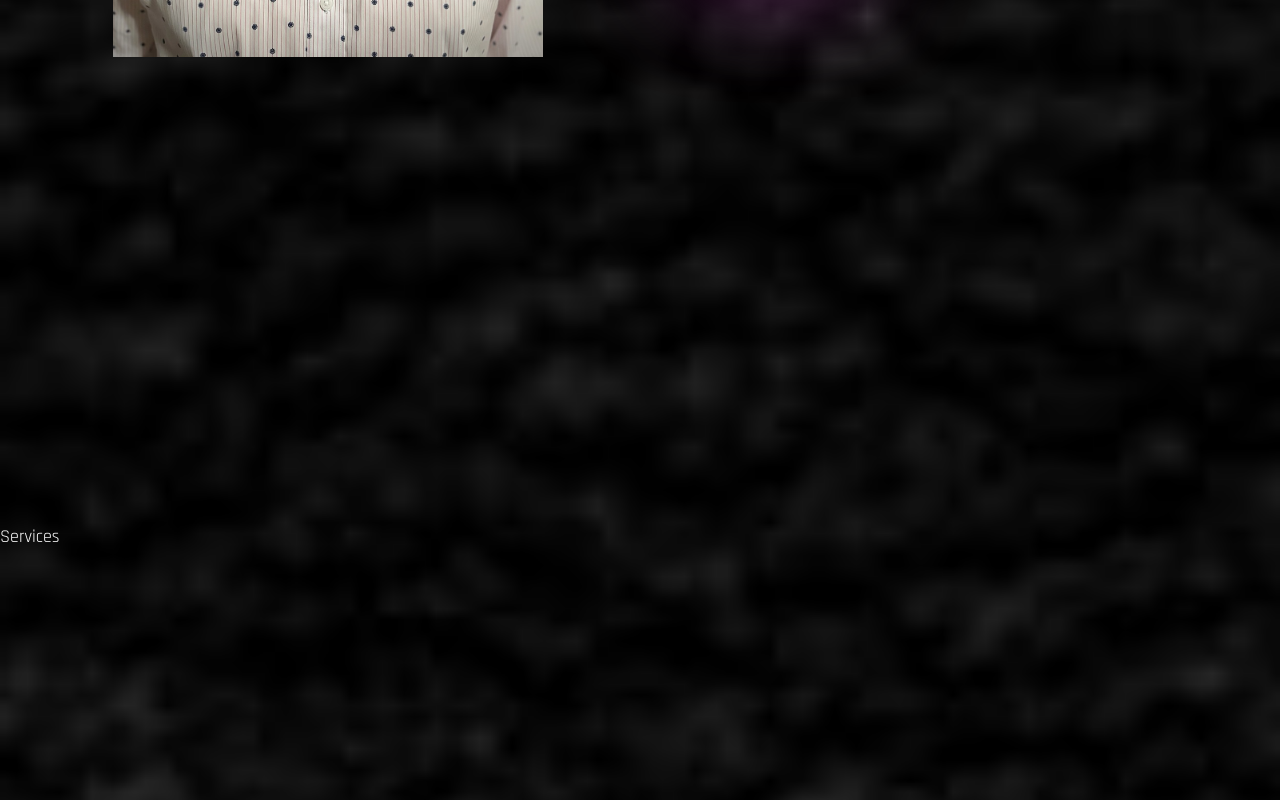
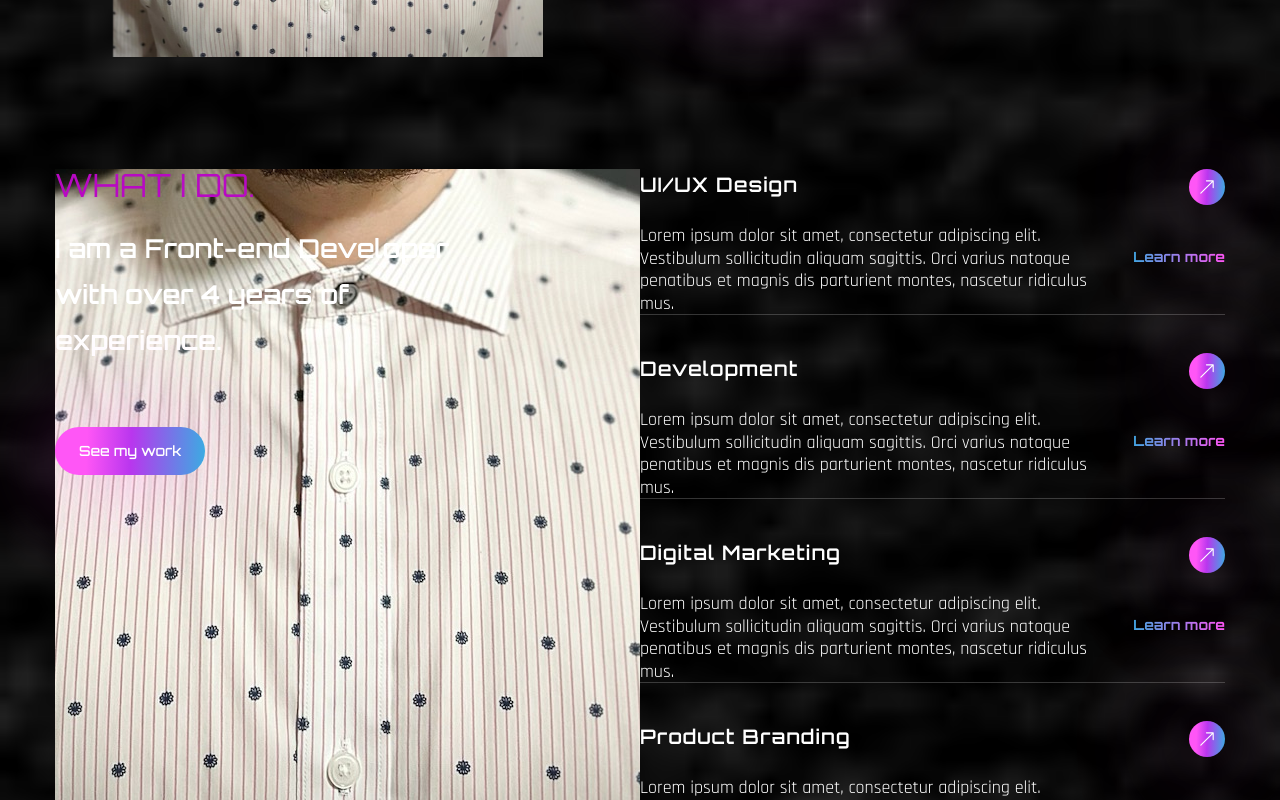
Before and after one commit to davismorales/Davis_Morales_Portfolio, a React (Create React App) app: page / in a window 1280 px wide. Shown: the part 1540-2340 px from the top of the page. Built offline with nearby package versions, Linux system fonts and the light colour scheme; a web font is replaced by a local one.

Commit message:
Services Section Complete

```diff
--- a/src/components/Services.js
+++ b/src/components/Services.js
@@ -1,10 +1,98 @@
 import React from "react";
+
+import { BsArrowUpRight } from "react-icons/bs";
+
+import { motion } from "framer-motion";
+
+import { fadeIn } from "../variants";
+
+const services = [
+  {
+    name: "UI/UX Design",
+    description:
+      "Lorem ipsum dolor sit amet, consectetur adipiscing elit. Vestibulum sollicitudin aliquam sagittis. Orci varius natoque penatibus et magnis dis parturient montes, nascetur ridiculus mus.",
+    link: "Learn more",
+  },
+  {
+    name: "Development",
+    description:
+      "Lorem ipsum dolor sit amet, consectetur adipiscing elit. Vestibulum sollicitudin aliquam sagittis. Orci varius natoque penatibus et magnis dis parturient montes, nascetur ridiculus mus.",
+    link: "Learn more",
+  },
+  {
+    name: "Digital Marketing",
+    description:
+      "Lorem ipsum dolor sit amet, consectetur adipiscing elit. Vestibulum sollicitudin aliquam sagittis. Orci varius natoque penatibus et magnis dis parturient montes, nascetur ridiculus mus.",
+    link: "Learn more",
+  },
+  {
+    name: "Product Branding",
+    description:
+      "Lorem ipsum dolor sit amet, consectetur adipiscing elit. Vestibulum sollicitudin aliquam sagittis. Orci varius natoque penatibus et magnis dis parturient montes, nascetur ridiculus mus.",
+    link: "Learn more",
+  },
+];
 
 const Services = () => {
   return (
-    <div className="section" id="services">
-      Services
-    </div>
+    <section className='section' id='services'>
+      <div className='container mx-auto'>
+        <div className='flex flex-col lg:flex-row'>
+          <motion.div
+            variants={fadeIn("right", 0.3)}
+            initial='hidden'
+            whileInView={"show"}
+            viewport={{ once: false, amount: 0.3 }}
+            className='flex-1 lg:bg-services lg:bg-bottom bg-no-repeat mix-blend-lighten mb-12 lg:mb-0'
+          >
+            <h2 className='h2 text-accent mb-6'>What I Do.</h2>
+            <h3 className='h3 max-w-[455px] mb-16'>
+              I am a Front-end Developer with over 4 years of experience.
+            </h3>
+            <button className='btn btn-sm'>See my work</button>
+          </motion.div>
+          <motion.div
+            variants={fadeIn("left", 0.5)}
+            initial='hidden'
+            whileInView={"show"}
+            viewport={{ once: false, amount: 0.3 }}
+            className='flex-1'
+          >
+            <div>
+              {services.map((service, index) => {
+                const { name, description, link } = service;
+                return (
+                  <div
+                    className='border-b border-white/20 h-[146px] mb-[38px] flex'
+                    key={index}
+                  >
+                    <div className='max-w-[476px]'>
+                      <h4 className='text-[20px] tracking-wider font-primary font-semibold mb-6'>
+                        {name}
+                      </h4>
+                      <p className='font-secondary leading-tight'>
+                        {description}
+                      </p>
+                    </div>
+                    <div className='flex flex-col flex-1 items-end'>
+                      <a
+                        href='#'
+                        className='btn w-9 h-9 mb-[42px] flex justify-center items-center'
+                      >
+                        <BsArrowUpRight />
+                      </a>
+                      <a href='#' className='text-gradient text-sm'>
+                        {link}
+                      </a>
+                    </div>
+                  </div>
+                );
+              })}
+            </div>
+          </motion.div>
+        </div>
+      </div>
+    </section>
   );
 };
 
--- a/tailwind.config.js
+++ b/tailwind.config.js
@@ -26,7 +26,7 @@
       backgroundImage: {
         site: "url('./assets/site-bg.jpg')",
         about: "url('./assets/davis.jpg')",
-        services: "url('./assets/site-bg.jpg')",
+        services: "url('./assets/davis.jpg')",
       },
     },
   },
```
